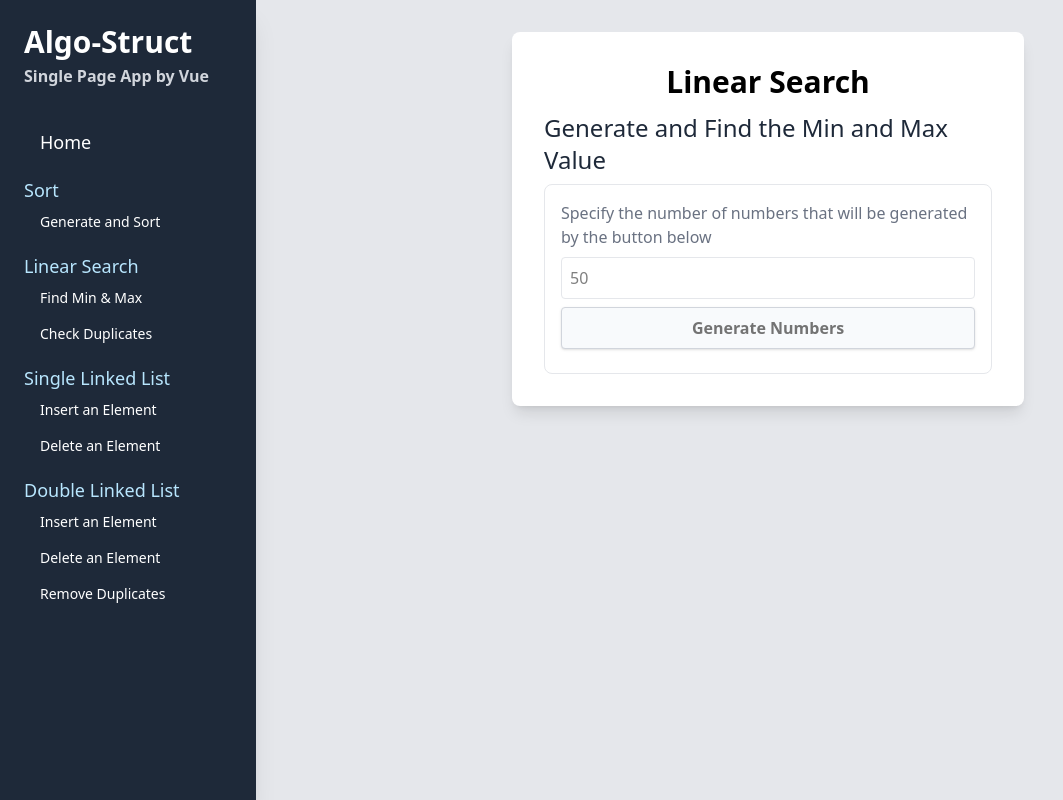
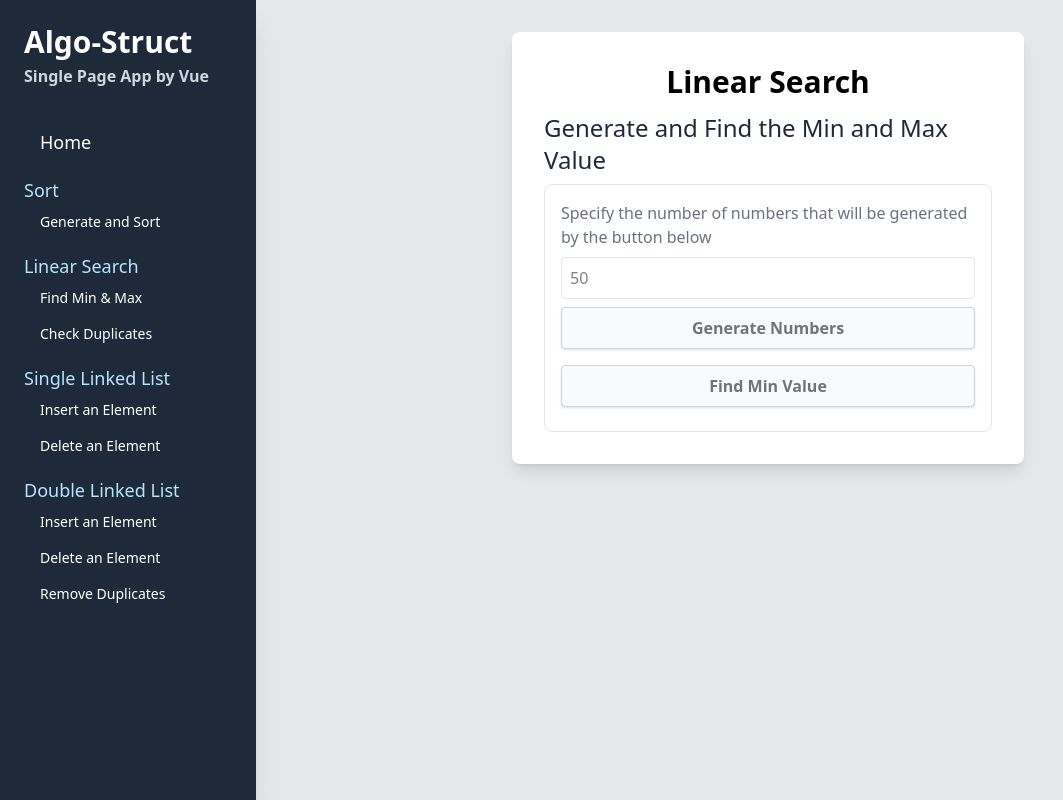
Before and after one commit to sergio-oliveira-br/algorithms-frontend-vue, a Vue app: page /linear-search/find-min-max in a window 1280 px wide. Shown: the whole page, without its empty margins (0-1063 px from the left). Built offline with nearby package versions, Linux system fonts and the light colour scheme.

Commit message:
Update LinearSearchMinMax.vue
working on UI (find min value)

act:
-> error msg added
-> output added
-> button has been set

```diff
--- a/src/views/LinearSearchMinMax.vue
+++ b/src/views/LinearSearchMinMax.vue
@@ -100,13 +100,31 @@
                     ease-in-out">{{isGeneratedApiLoading ? 'Generating...' : 'Generate Numbers'}}
       </button>
 
-      <div v-if="generatedNumbersArray.length > 0" class="mt-4 p-4 bg-sky-50 rounded-lg border border-indigo-200">
+      <div v-if="generatedNumbersArray.length > 0" class="mt-2 p-4 bg-sky-50 rounded-lg border border-indigo-200">
         <p class="font-mono text-indigo-700 break-all text-sm">{{ generatedNumbersArray.join(', ') }}</p>
       </div>
+
+      <div v-if="pageErrorMessage" class="mt-2 p-3 bg-red-100 border border-red-400 text-red-700 rounded-lg" role="alert">
+        <p class="font-bold">Error:</p>
+        <p>{{ generationErrorMessage }}</p>
+      </div>
+
+
+      <button
+          @click="findMinValue"
+          class="w-full p-2 my-2
+          bg-slate-50
+            border border-gray-300 rounded-sm
+              text-neutral-500 font-bold
+                shadow-sm hover:shadow-lg
+                  ease-in-out">{{ isFindingApiLoading ? 'Finding Min...' : 'Find Min Value' }}
+      </button>
+      <div v-if="minValue" class="p-4 bg-lime-50 rounded-lg border border-lime-200">
+        <p>Min value is: {{minValue}}</p>
+      </div>
+
     </div>
   </div>
-
-
 </template>
 
 <style scoped>
```
